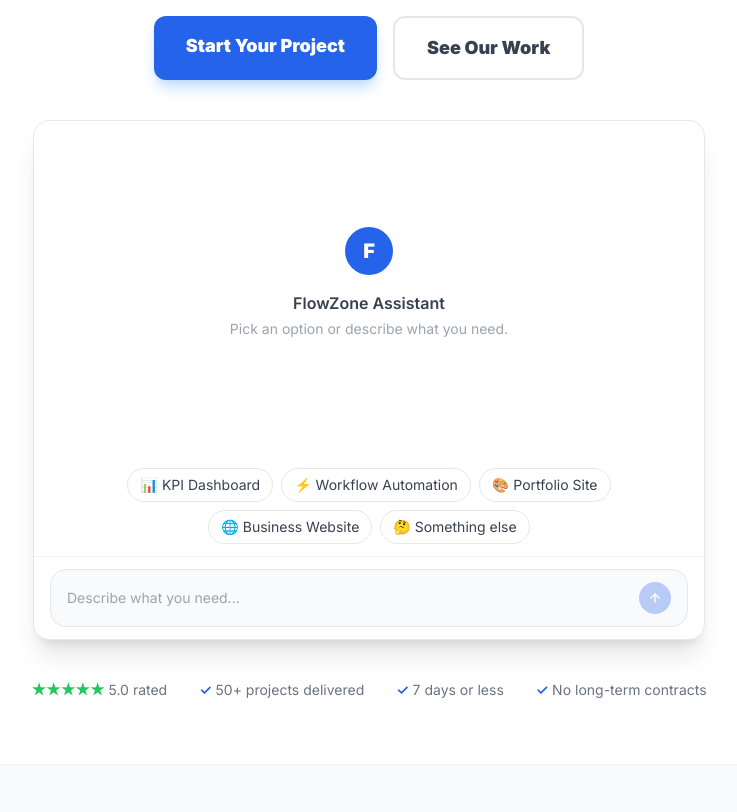
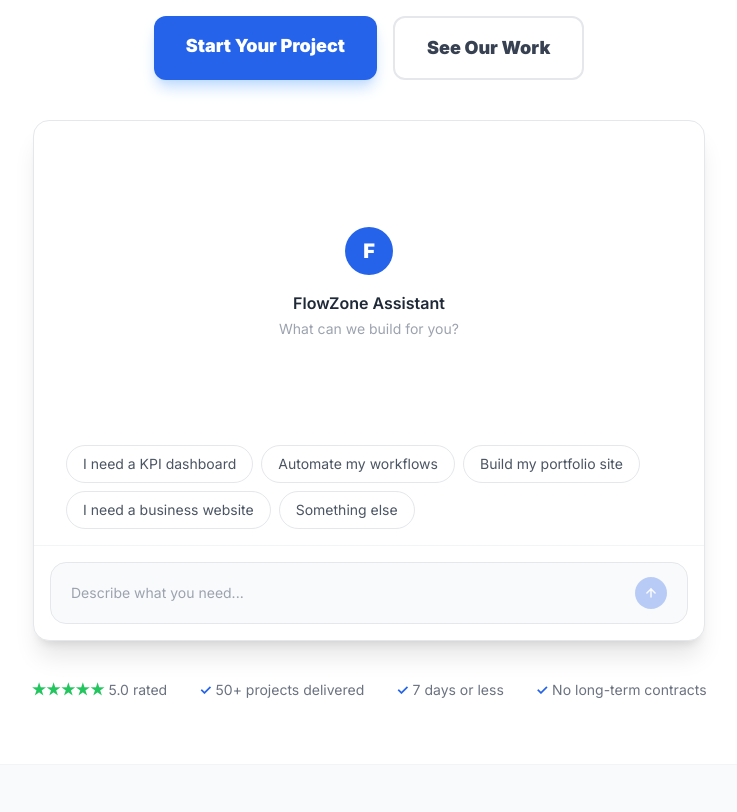
Before and after one commit to dennymypenny/flowzone-ai, a Next.js app: page / in a window 1280 px wide. Shown: the part 480-1292 px from the top of the page, without its empty margins (271-1008 px from the left). Built offline with nearby package versions, Linux system fonts and the light colour scheme.

Commit message:
ChatWidget: real AI via /api/chat, rectangle layout, typing indicator

```diff
--- a/src/app/components/ChatWidget.tsx
+++ b/src/app/components/ChatWidget.tsx
@@ -1,230 +1,148 @@
 "use client";
 import { useState, useRef, useEffect } from "react";
-import Link from "next/link";
 
-type Message = {
-  role: "bot" | "user";
-  text: string;
-  ctaText?: string;
-  ctaHref?: string;
-};
-
-const FLOWS: Record<string, { reply: string; cta: { text: string; href: string } }> = {
-  consulting: {
-    reply:
-      "We work with businesses to map KPIs and build live dashboards — so you always know what's driving revenue. Whether your data lives in Shopify, QuickBooks, a CRM, or a spreadsheet, we connect it all and surface what matters.",
-    cta: { text: "Tell us about your business →", href: "/intake" },
-  },
-  automation: {
-    reply:
-      "We map your manual workflows and automate them end-to-end — lead follow-up, client onboarding, invoicing, reporting. Common stacks: Zapier, Make, n8n, Notion, Slack, Airtable. You stop doing it manually, permanently.",
-    cta: { text: "Tell us what to automate →", href: "/intake" },
-  },
-  portfolio: {
-    reply:
-      "We build clean, fast portfolio and resume sites that make recruiters and clients take you seriously. UX designers, engineers, creatives, consultants — we have built them all. Most go live within 7–8 days.",
-    cta: { text: "Tell us about your background →", href: "/intake" },
-  },
-  website: {
-    reply:
-      "We build conversion-focused business sites — fast, mobile-first, optimized for Google. No bloated page builders. Whether you are a local service business, an agency, or launching something new, we build it right.",
-    cta: { text: "Tell us about your business →", href: "/intake" },
-  },
-  other: {
-    reply:
-      "Sounds like something we can figure out. We do a lot more than what is listed — send us the details and we will come back with exactly how we would approach it. Everything through email, no calls.",
-    cta: { text: "Send us your project details →", href: "/intake" },
-  },
-};
-
-const KEYWORD_MAP: Record<string, Array<{ kw: string; w: number }>> = {
-  consulting: [
-    { kw: "kpi", w: 3 }, { kw: "dashboard", w: 3 }, { kw: "business intelligence", w: 3 },
-    { kw: "analytics", w: 2 }, { kw: "metric", w: 2 }, { kw: "revenue", w: 2 },
-    { kw: "consult", w: 2 }, { kw: "report", w: 2 }, { kw: "insight", w: 2 },
-    { kw: "track", w: 1 }, { kw: "monitor", w: 1 }, { kw: "visibility", w: 1 },
-    { kw: "shopify", w: 2 }, { kw: "quickbooks", w: 2 }, { kw: "crm", w: 2 },
-    { kw: "margin", w: 2 }, { kw: "profit", w: 2 }, { kw: "performance", w: 1 },
-    { kw: "spreadsheet", w: 1 }, { kw: "excel", w: 1 }, { kw: "measure", w: 1 },
-    { kw: "numbers", w: 1 }, { kw: "data", w: 1 }, { kw: "forecast", w: 2 },
-  ],
-  automation: [
-    { kw: "automat", w: 3 }, { kw: "workflow", w: 3 }, { kw: "zapier", w: 3 },
-    { kw: "n8n", w: 3 }, { kw: "make.com", w: 3 }, { kw: "integrat", w: 2 },
-    { kw: "trigger", w: 2 }, { kw: "onboard", w: 2 }, { kw: "follow-up", w: 2 },
-    { kw: "follow up", w: 2 }, { kw: "lead nurt", w: 2 }, { kw: "email sequence", w: 3 },
-    { kw: "drip", w: 2 }, { kw: "invoice", w: 2 }, { kw: "manual", w: 1 },
-    { kw: "repetitive", w: 2 }, { kw: "save time", w: 2 }, { kw: "pipeline", w: 1 },
-    { kw: "notion", w: 1 }, { kw: "airtable", w: 1 }, { kw: "slack", w: 1 },
-    { kw: "docusign", w: 2 }, { kw: "lead", w: 1 }, { kw: "reminder", w: 2 },
-  ],
-  portfolio: [
-    { kw: "portfolio", w: 3 }, { kw: "resume", w: 3 }, { kw: "personal site", w: 3 },
-    { kw: "personal website", w: 3 }, { kw: "cv", w: 3 }, { kw: "job search", w: 3 },
-    { kw: "hir", w: 2 }, { kw: "recruit", w: 2 }, { kw: "career", w: 2 },
-    { kw: "showcase", w: 2 }, { kw: "freelanc", w: 2 }, { kw: "work sample", w: 2 },
-    { kw: "designer", w: 1 }, { kw: "ux", w: 1 }, { kw: "creative", w: 1 },
-    { kw: "engineer", w: 1 }, { kw: "graphic", w: 1 }, { kw: "my work", w: 2 },
-    { kw: "myself", w: 1 }, { kw: "get hired", w: 3 }, { kw: "job", w: 1 },
-  ],
-  website: [
-    { kw: "website", w: 3 }, { kw: "web site", w: 3 }, { kw: "landing page", w: 3 },
-    { kw: "business site", w: 3 }, { kw: "online presence", w: 2 }, { kw: "seo", w: 2 },
-    { kw: "google", w: 1 }, { kw: "mobile", w: 1 }, { kw: "conversion", w: 2 },
-    { kw: "booking", w: 2 }, { kw: "ecommerce", w: 2 }, { kw: "e-commerce", w: 2 },
-    { kw: "shop", w: 1 }, { kw: "store", w: 1 }, { kw: "rebrand", w: 2 },
-    { kw: "local business", w: 2 }, { kw: "hvac", w: 2 }, { kw: "plumb", w: 2 },
-    { kw: "gym", w: 2 }, { kw: "restaurant", w: 2 }, { kw: "agency", w: 1 },
-    { kw: "dental", w: 2 }, { kw: "service business", w: 2 }, { kw: "leads", w: 2 },
-    { kw: "client", w: 1 }, { kw: "brand", w: 1 },
-  ],
-};
-
-function matchService(input: string): string {
-  const lower = input.toLowerCase();
-  const scores: Record<string, number> = { consulting: 0, automation: 0, portfolio: 0, website: 0 };
-  for (const [service, entries] of Object.entries(KEYWORD_MAP)) {
-    for (const { kw, w } of entries) {
-      if (lower.includes(kw)) scores[service] += w;
-    }
-  }
-  const best = Object.entries(scores).sort((a, b) => b[1] - a[1]);
-  return best[0][1] > 0 ? best[0][0] : "other";
-}
+type Role = "user" | "assistant";
+type ApiMsg = { role: Role; content: string };
+type DisplayMsg = { role: "user" | "bot"; text: string };
 
 const CHIPS = [
-  { id: "consulting", label: "📊 KPI Dashboard" },
-  { id: "automation", label: "⚡ Workflow Automation" },
-  { id: "portfolio", label: "🎨 Portfolio Site" },
-  { id: "website", label: "🌐 Business Website" },
-  { id: "other", label: "🤔 Something else" },
+  "I need a KPI dashboard",
+  "Automate my workflows",
+  "Build my portfolio site",
+  "I need a business website",
+  "Something else",
 ];
 
 export default function ChatWidget() {
-  const [messages, setMessages] = useState<Message[]>([]);
+  const [display, setDisplay] = useState<DisplayMsg[]>([]);
+  const [history, setHistory] = useState<ApiMsg[]>([]);
   const [input, setInput] = useState("");
-  const [done, setDone] = useState(false);
+  const [loading, setLoading] = useState(false);
   const bottomRef = useRef<HTMLDivElement>(null);
 
   useEffect(() => {
     bottomRef.current?.scrollIntoView({ behavior: "smooth" });
-  }, [messages]);
+  }, [display, loading]);
 
-  const addFlow = (id: string, userLabel: string) => {
-    const flow = FLOWS[id];
-    setMessages((prev) => [
+  const send = async (text: string) => {
+    const trimmed = text.trim();
+    if (!trimmed || loading) return;
+    setInput("");
+
+    const newHistory: ApiMsg[] = [...history, { role: "user", content: trimmed }];
+    setHistory(newHistory);
+    setDisplay((prev) => [...prev, { role: "user", text: trimmed }]);
+    setLoading(true);
+
+    try {
+      const res = await fetch("/api/chat", {
+        method: "POST",
+        headers: { "Content-Type": "application/json" },
+        body: JSON.stringify({ messages: newHistory }),
+      });
+      const data = await res.json();
+      const reply: string =
+        data.text || "Something went wrong — visit /intake to get started.";
+      setHistory((prev) => [...prev, { role: "assistant", content: reply }]);
+      setDisplay((prev) => [...prev, { role: "bot", text: reply }]);
+    } catch {
+      setDisplay((prev) => [
         ...prev,
-      { role: "user", text: userLabel },
-      { role: "bot", text: flow.reply, ctaText: flow.cta.text, ctaHref: flow.cta.href },
+        { role: "bot", text: "Connection error — please visit /intake to get started." },
       ]);
-    setDone(true);
+    } finally {
+      setLoading(false);
+    }
   };
 
-  const handleChip = (id: string) => {
-    if (done) return;
-    const chip = CHIPS.find((c) => c.id === id);
-    addFlow(id, chip?.label ?? id);
-  };
-
-  const handleSend = () => {
-    const text = input.trim();
-    if (!text || done) return;
-    setInput("");
-    addFlow(matchService(text), text);
-  };
+  const isEmpty = display.length === 0 && !loading;
 
   return (
-    <div className="flex flex-col h-full bg-white rounded-2xl border border-gray-200 shadow-xl overflow-hidden">
-      <div className="flex-1 overflow-y-auto px-6 pt-6 pb-2 space-y-4">
-        {messages.length === 0 && (
-          <div className="flex items-center justify-center h-full">
-            <div className="text-center">
-              <div className="w-12 h-12 rounded-full bg-blue-600 text-white flex items-center justify-center text-xl font-black mx-auto mb-4">
+    <div className="flex flex-col bg-white rounded-2xl border border-gray-200 shadow-xl overflow-hidden" style={{ minHeight: "420px" }}>
+      {/* Messages */}
+      <div className="flex-1 overflow-y-auto px-8 pt-8 pb-2 space-y-4">
+        {isEmpty && (
+          <div className="flex flex-col items-center justify-center h-full" style={{ minHeight: "260px" }}>
+            <div className="w-12 h-12 rounded-full bg-blue-600 text-white flex items-center justify-center text-xl font-black mb-4">
               F
             </div>
-              <p className="text-gray-700 font-semibold mb-1">FlowZone Assistant</p>
-              <p className="text-gray-400 text-sm">
-                Pick an option or describe what you need.
-              </p>
-            </div>
+            <p className="text-gray-800 font-semibold mb-1">FlowZone Assistant</p>
+            <p className="text-gray-400 text-sm">What can we build for you?</p>
           </div>
         )}
-        {messages.map((m, i) => (
+        {display.map((m, i) => (
           <div
             key={i}
             className={m.role === "user" ? "flex justify-end" : "flex gap-3 items-start"}
           >
             {m.role === "bot" && (
-              <div className="w-7 h-7 rounded-full bg-blue-600 text-white flex items-center justify-center text-xs font-bold flex-shrink-0 mt-0.5">
+              <div className="w-8 h-8 rounded-full bg-blue-600 text-white flex items-center justify-center text-sm font-bold flex-shrink-0 mt-0.5">
                 F
               </div>
             )}
-            <div className="space-y-2 max-w-sm">
             <div
               className={
                 m.role === "user"
-                    ? "bg-blue-600 text-white text-sm px-4 py-2.5 rounded-2xl rounded-tr-sm"
-                    : "bg-gray-100 text-gray-800 text-sm px-4 py-2.5 rounded-2xl rounded-tl-sm leading-relaxed"
+                  ? "bg-blue-600 text-white text-sm px-4 py-2.5 rounded-2xl rounded-tr-sm max-w-lg"
+                  : "bg-gray-100 text-gray-800 text-sm px-4 py-3 rounded-2xl rounded-tl-sm max-w-lg leading-relaxed"
               }
             >
               {m.text}
             </div>
-              {m.role === "bot" && m.ctaText && m.ctaHref && (
-                <Link
-                  href={m.ctaHref}
-                  className="inline-block bg-blue-600 text-white text-sm font-semibold px-4 py-2 rounded-xl hover:bg-blue-700 transition"
-                >
-                  {m.ctaText}
-                </Link>
-              )}
+          </div>
+        ))}
+        {loading && (
+          <div className="flex gap-3 items-start">
+            <div className="w-8 h-8 rounded-full bg-blue-600 text-white flex items-center justify-center text-sm font-bold flex-shrink-0">
+              F
+            </div>
+            <div className="bg-gray-100 px-5 py-4 rounded-2xl rounded-tl-sm">
+              <div className="flex gap-1.5 items-center">
+                <span className="w-2 h-2 bg-gray-400 rounded-full animate-bounce" style={{ animationDelay: "0ms" }} />
+                <span className="w-2 h-2 bg-gray-400 rounded-full animate-bounce" style={{ animationDelay: "160ms" }} />
+                <span className="w-2 h-2 bg-gray-400 rounded-full animate-bounce" style={{ animationDelay: "320ms" }} />
               </div>
             </div>
-        ))}
+          </div>
+        )}
         <div ref={bottomRef} />
       </div>
 
-      {!done && (
-        <div className="px-6 pt-2 pb-3">
-          <div className="flex flex-wrap gap-2 justify-center">
+      {/* Chips — only on first load */}
+      {isEmpty && (
+        <div className="px-8 pb-4 pt-2">
+          <div className="flex flex-wrap gap-2">
             {CHIPS.map((c) => (
               <button
-                key={c.id}
-                onClick={() => handleChip(c.id)}
-                className="text-sm px-3 py-1.5 rounded-full border border-gray-200 hover:border-blue-400 hover:bg-blue-50 transition text-gray-700 bg-white"
+                key={c}
+                onClick={() => send(c)}
+                className="text-sm px-4 py-2 rounded-full border border-gray-200 hover:border-blue-400 hover:bg-blue-50 transition text-gray-600 bg-white"
               >
-                {c.label}
+                {c}
               </button>
             ))}
           </div>
         </div>
       )}
 
-      <div className="px-4 py-3 border-t border-gray-100">
-        <div className="flex items-center gap-3 bg-gray-50 rounded-2xl px-4 py-3 border border-gray-200 focus-within:border-blue-400 focus-within:bg-white transition">
+      {/* Input bar */}
+      <div className="px-4 py-4 border-t border-gray-100">
+        <div className="flex items-center gap-3 bg-gray-50 rounded-2xl px-5 py-3.5 border border-gray-200 focus-within:border-blue-400 focus-within:bg-white transition">
           <input
             type="text"
             value={input}
             onChange={(e) => setInput(e.target.value)}
-            onKeyDown={(e) => e.key === "Enter" && handleSend()}
-            placeholder={done ? "We will follow up by email within 24 hrs." : "Describe what you need..."}
-            disabled={done}
+            onKeyDown={(e) => e.key === "Enter" && send(input)}
+            placeholder="Describe what you need..."
+            disabled={loading}
             className="flex-1 bg-transparent text-sm text-gray-700 placeholder-gray-400 outline-none"
           />
           <button
-            onClick={handleSend}
-            disabled={!input.trim() || done}
+            onClick={() => send(input)}
+            disabled={!input.trim() || loading}
             className="w-8 h-8 rounded-full bg-blue-600 text-white flex items-center justify-center hover:bg-blue-700 transition disabled:opacity-30 disabled:cursor-not-allowed flex-shrink-0"
           >
-            <svg
-              width="14"
-              height="14"
-              viewBox="0 0 24 24"
-              fill="none"
-              stroke="currentColor"
-              strokeWidth="2.5"
-              strokeLinecap="round"
-              strokeLinejoin="round"
-            >
+            <svg width="14" height="14" viewBox="0 0 24 24" fill="none" stroke="currentColor" strokeWidth="2.5" strokeLinecap="round" strokeLinejoin="round">
               <line x1="12" y1="19" x2="12" y2="5" />
               <polyline points="5 12 12 5 19 12" />
             </svg>
```
Lines whose indentation alone changed are shown as unchanged.
